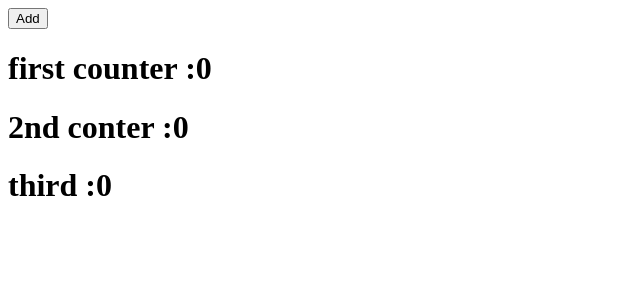
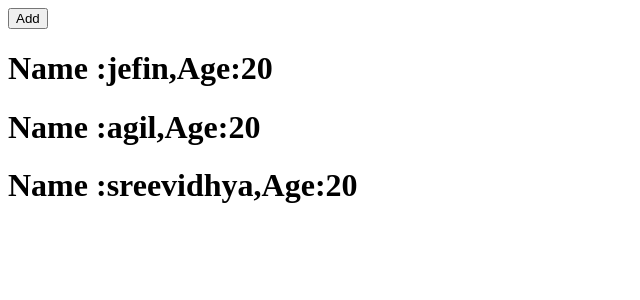
Before and after one commit to JEFINJEFI/react, a React (Create React App) app: page / in a window 1280 px wide. Shown: the top 300 px of the page, without its empty margins (0-640 px from the left). Built offline with nearby package versions, Linux system fonts and the light colour scheme.

Commit message:
employers name and age list

```diff
--- a/src/App.js
+++ b/src/App.js
@@ -1,5 +1,5 @@
 import { useState } from "react";
-import Counter from "./components/counter";
+import Employee from "./components/Employee";
 function App() {
 
   const [count,setCount]= useState(0)
@@ -10,17 +10,25 @@ function Addc(){
   setCount(count+1)
   console.log(count);
 }
-let obj={
-  title:'first counter',
-  count
-}
+let emp =[
+ {name:'jefin',age:20},
+  {name:'agil',age:20},
+  {name:'sreevidhya',age:20},
+
+]
   return (
 
     <div>
       <button onClick={Addc}>Add</button>
-     <Counter {...obj}/>
-     <Counter title='2nd conter' count={count}/>
-     <Counter title='third' count={count}/>
+      {
+        emp.map((obj)=>{
+          return(
+            <Employee name={obj.name} age={obj.age}/>
+          )
+
+        })
+      }
+
   </div>
   );
 }
--- /dev/null
+++ b/src/components/Employee.js
@@ -0,0 +1,12 @@
+import React from 'react'
+
+function Employee(props) {
+  return (
+    <div>
+        <h1>Name :{props.name},Age:{props.age}</h1>
+
+    </div>
+  )
+}
+
+export default Employee
--- a/src/components/counter.jsx
+++ /dev/null
@@ -1,10 +0,0 @@
-import React from 'react'
-
-function Counter({title,count}) {
-  return (
-
-    <h1>{title} :{count}</h1>
-  )
-}
-
-export default Counter
```
